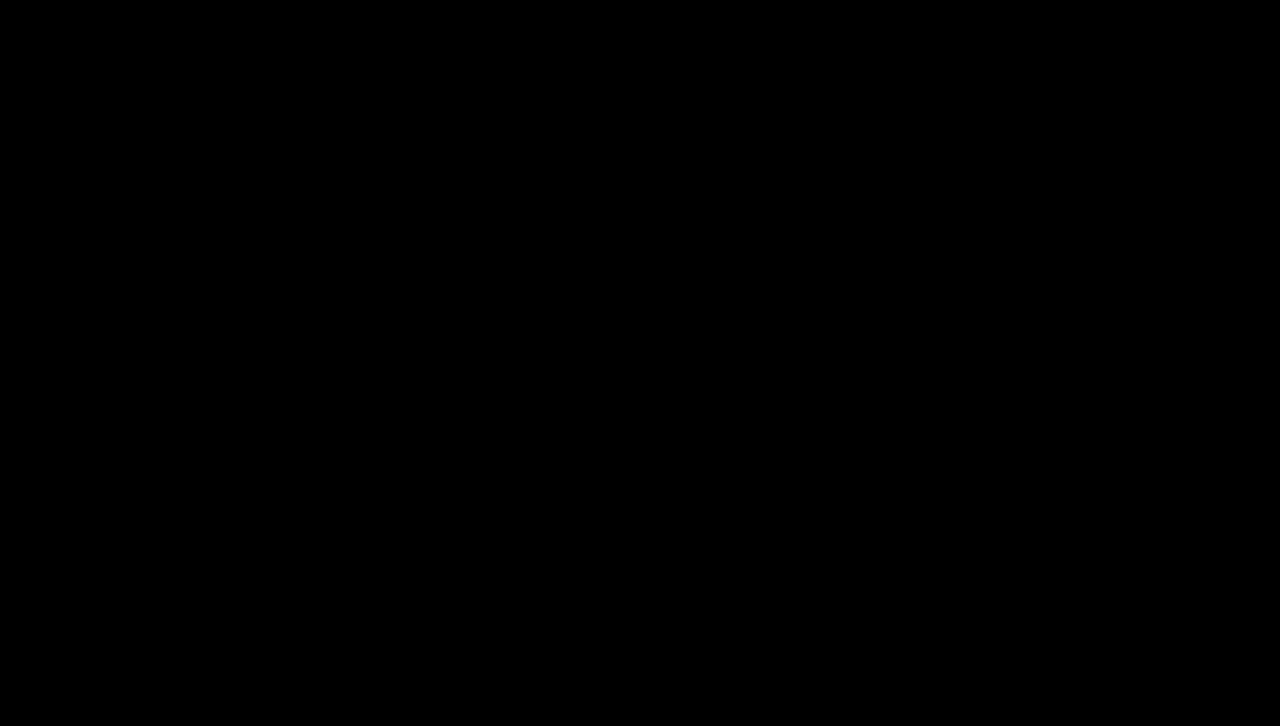
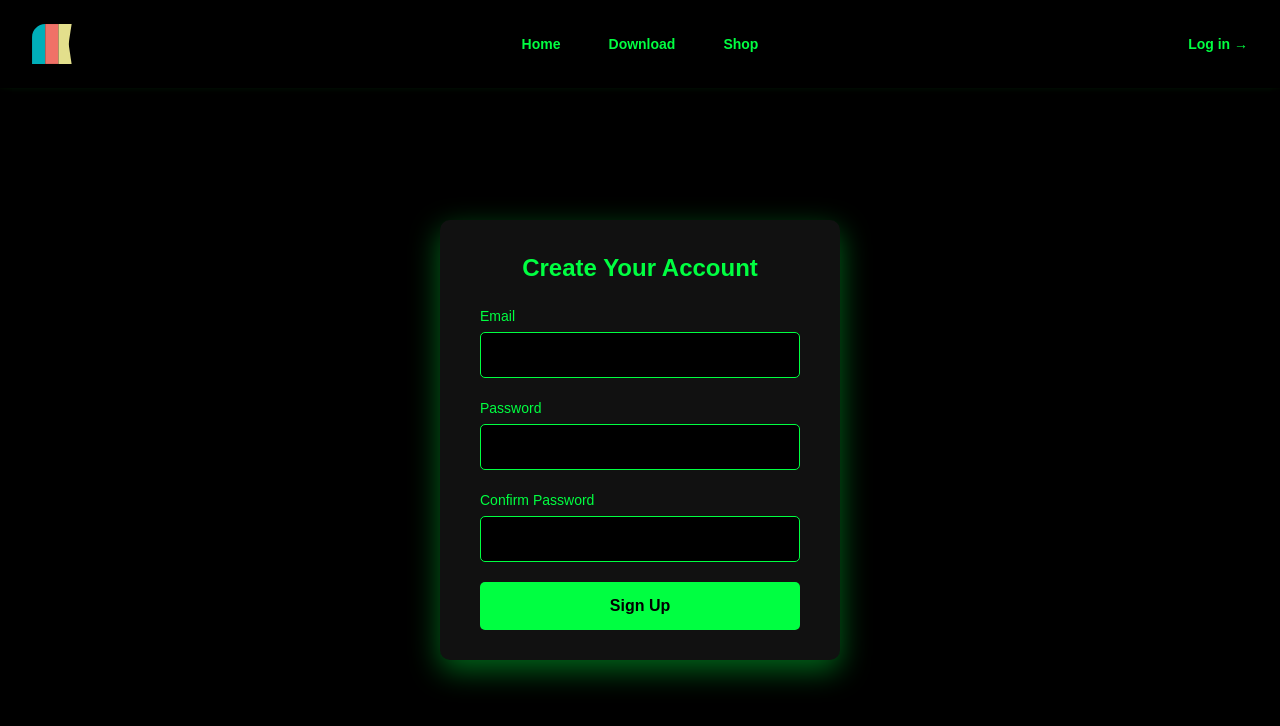
Before and after one commit to Blaithnaid/wick-vite-site, a React (Vite) app: page /signIn in a window 1280 px wide. Before the commit this address had no page. Shown: the top 726 px of the page. Built offline with nearby package versions, Linux system fonts and the light colour scheme.

Commit message:
CSS done (Just needs firebase)

```diff
--- a/src/App.jsx
+++ b/src/App.jsx
@@ -10,7 +10,7 @@ import {
 import Navbar from "./components/Navbar";
 import Shop from "./pages/Shop";
 import Login from "./pages/Login";
-import SignUp from "./pages/SignIn";
+import SignIn from "./pages/SignIn";
 import "./App.css";
 
 import Home from "./pages/Home";
@@ -32,7 +32,7 @@ const App = () => {
 				<Route path="/shop" element={<Shop />} />
 				<Route path="/about" element={<About />} />
 				<Route path="/login" element={<Login />} />
-				<Route path="/signUp" element={<SignUp />} />
+				<Route path="/signIn" element={<SignIn />} />
 			</Routes>
 		</Router>
 	);
--- a/src/pages/Login.jsx
+++ b/src/pages/Login.jsx
@@ -14,7 +14,7 @@ const Login = () => {
   };
 
   const handleSignUp = () => {
-    navigate("/signIn"); // Navigate to the Sign-Up page
+    navigate ("/SignIn"); // Navigate to the Sign-Up page
   };
 
   return (
--- a/src/pages/SignIn.jsx
+++ b/src/pages/SignIn.jsx
@@ -1,7 +1,9 @@
 import React, { useState } from "react";
 import { useNavigate } from "react-router-dom";
+import logo from "../assets/wick-logoonly.svg"; // Correct logo import
+import Header from "../components/Header";
 
-const SignUp = () => {
+const SignIn = () => {
   const [email, setEmail] = useState("");
   const [password, setPassword] = useState("");
   const [confirmPassword, setConfirmPassword] = useState("");
@@ -24,6 +26,8 @@ const SignUp = () => {
   };
 
   return (
+
+
     <div
       style={{
         fontFamily: "Arial, sans-serif",
@@ -72,10 +76,27 @@ const SignUp = () => {
         }
       `}
       </style>
-
+      <Header />
       {/* Navbar */}
       <nav>
-        <img src={require("../assets/wick-logoonly.svg").default} alt="Wick Logo" />
+        {/* Logo */}
+        <div>
+          <img
+            src={logo}
+            alt="Wick Logo"
+            className="logo"
+            style={{ height: "40px" }}
+          />
+        </div>
+
+        {/* Menu */}
+        <div className="nav-content">
+          <div className="nav-menu">
+            <a href="/">Home</a>
+            <a href="/about">Download</a>
+            <a href="/shop">Shop</a>
+          </div>
+        </div>
       </nav>
 
       {/* Sign-Up Card */}
@@ -217,4 +238,4 @@ const SignUp = () => {
   );
 };
 
-export default SignUp;
+export default SignIn;
```
